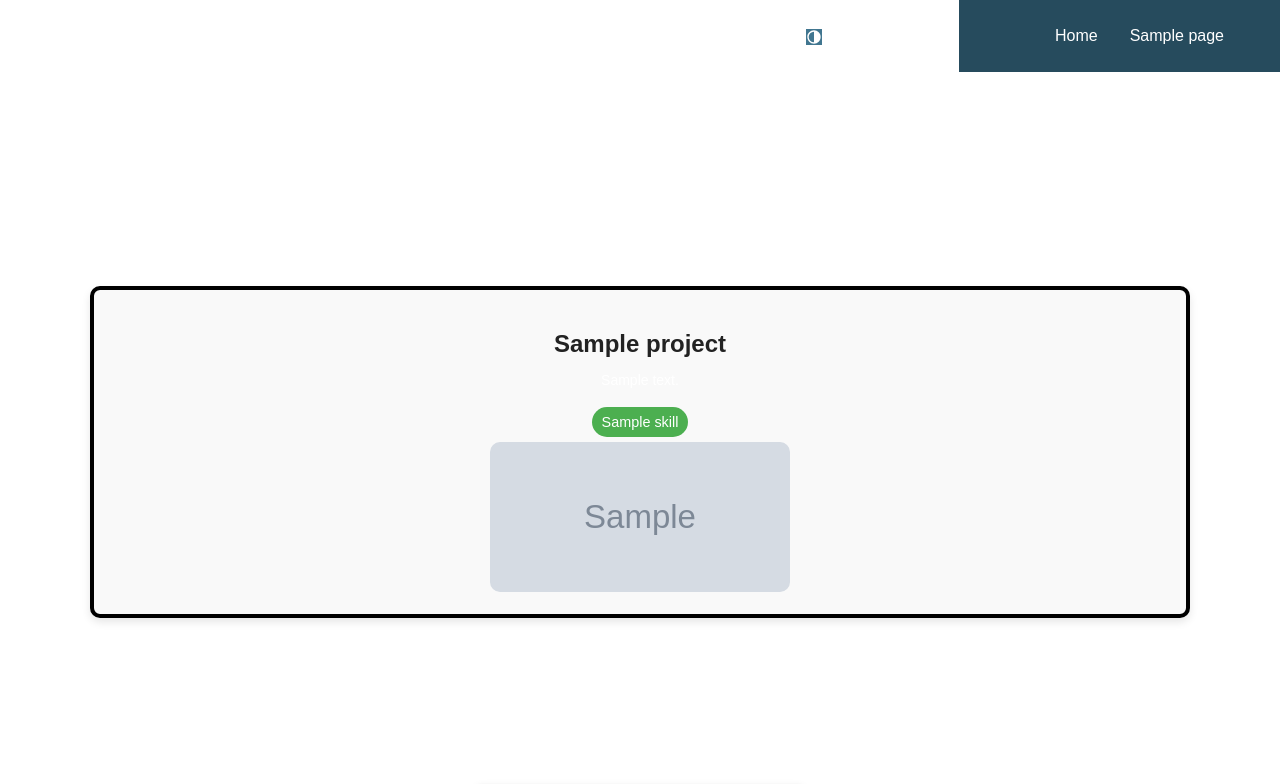
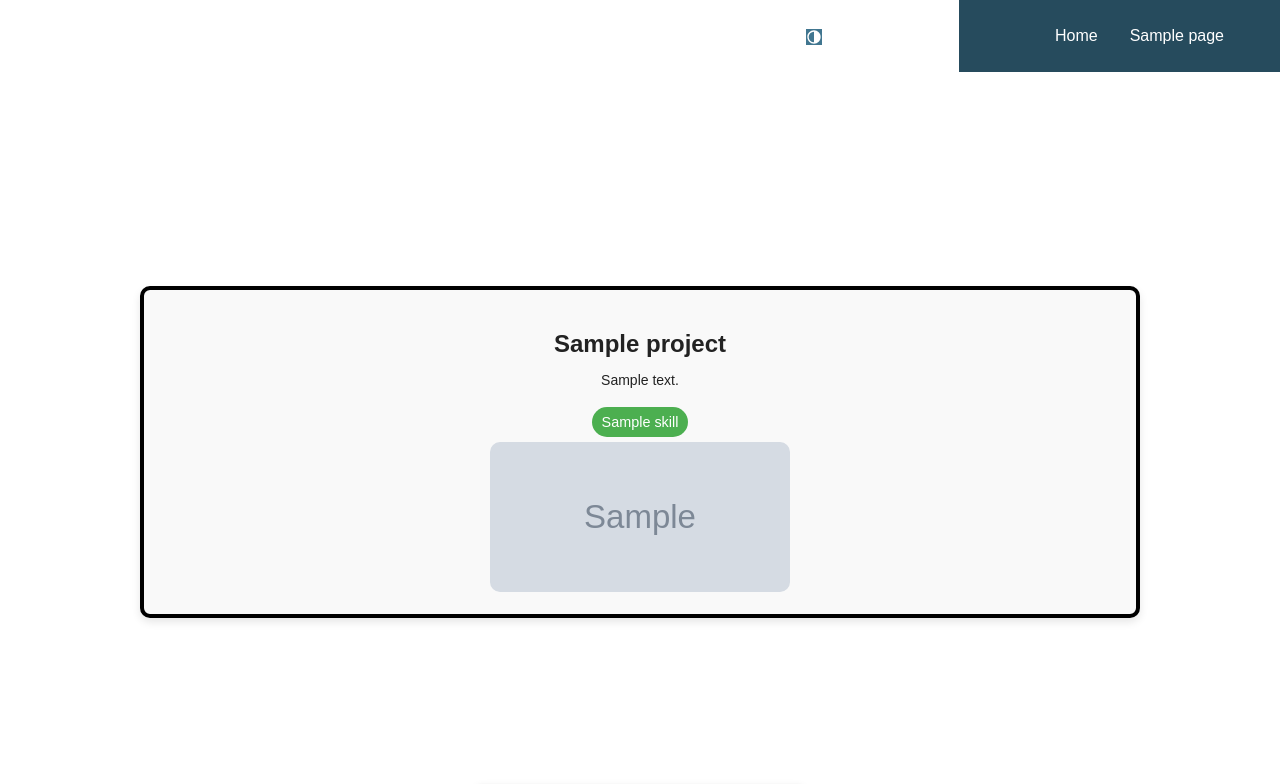
Before and after one commit to 123xylem/ChrisDoesCode, a Django app: page / in a window 1280 px wide. Shown: the part 20-804 px from the top of the page. Run offline with Django 5.2, Linux system fonts and the light colour scheme; tables that the repository leaves empty hold one stand-in row (values such as "Sample post"); grey boxes marked "Sample" are stand-in pictures; parts of the project's set-up code (start-up, migrations or seed data) failed here and were passed over.

Commit message:
add todos and style

```diff
--- a/devchris/static/css/styles.css
+++ b/devchris/static/css/styles.css
@@ -122,8 +122,9 @@ ul.main-nav li:hover {
 .projects-section .project-grid {
   display: flex;
   flex-wrap: wrap;
-  gap: 20px;
   justify-content: space-around;
+  max-width: 1000px;
+  margin: 0 auto;
 }
 
 .project {
@@ -137,6 +138,10 @@ ul.main-nav li:hover {
   text-decoration: none;
   color: #222 !important;
   border: 4px solid black;
+}
+
+.project-description {
+  color: #222;
 }
 
 .project:hover {
```
Also changed, not shown: devchris/urls.py (+5 -4 lines).
